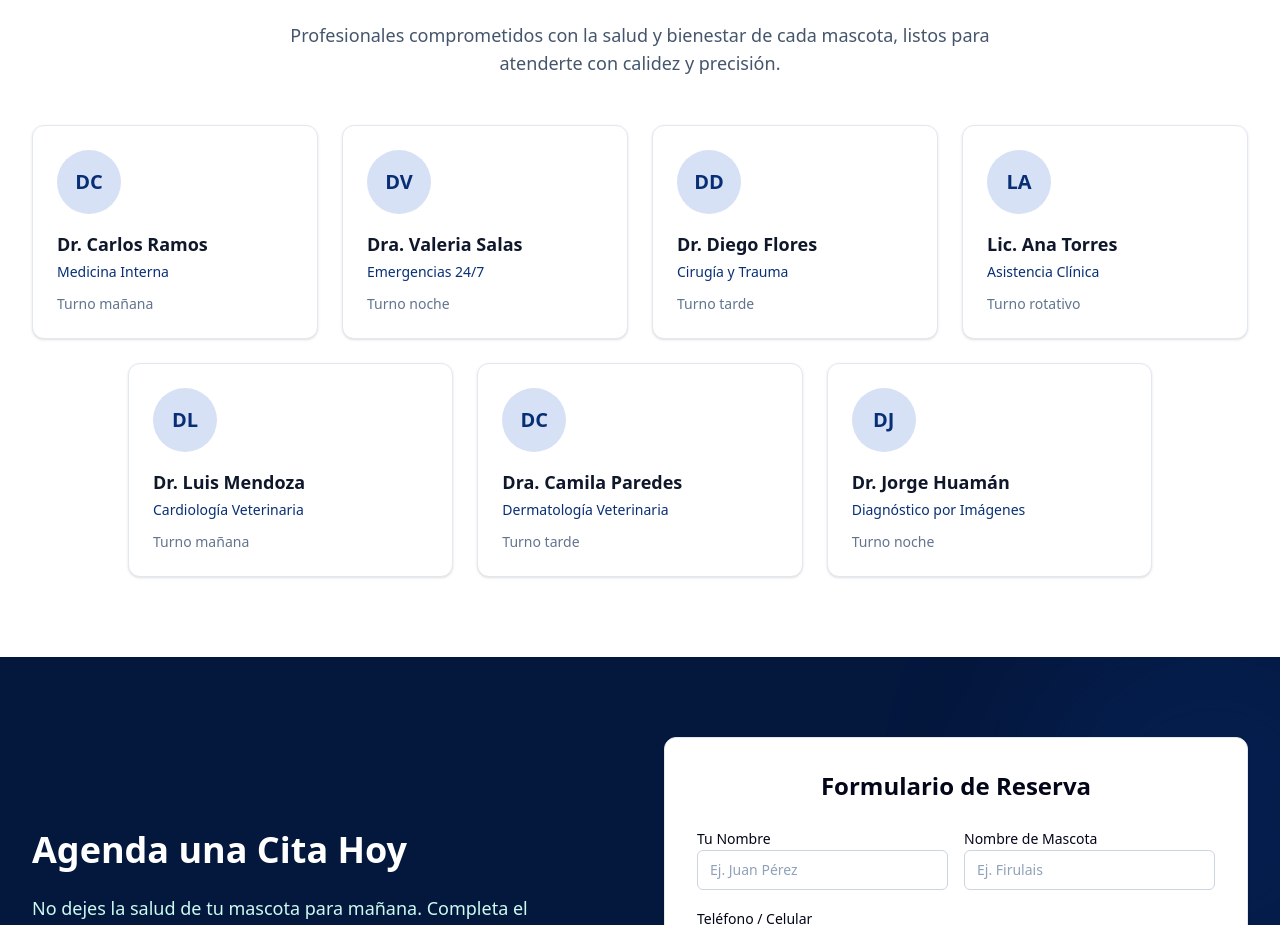
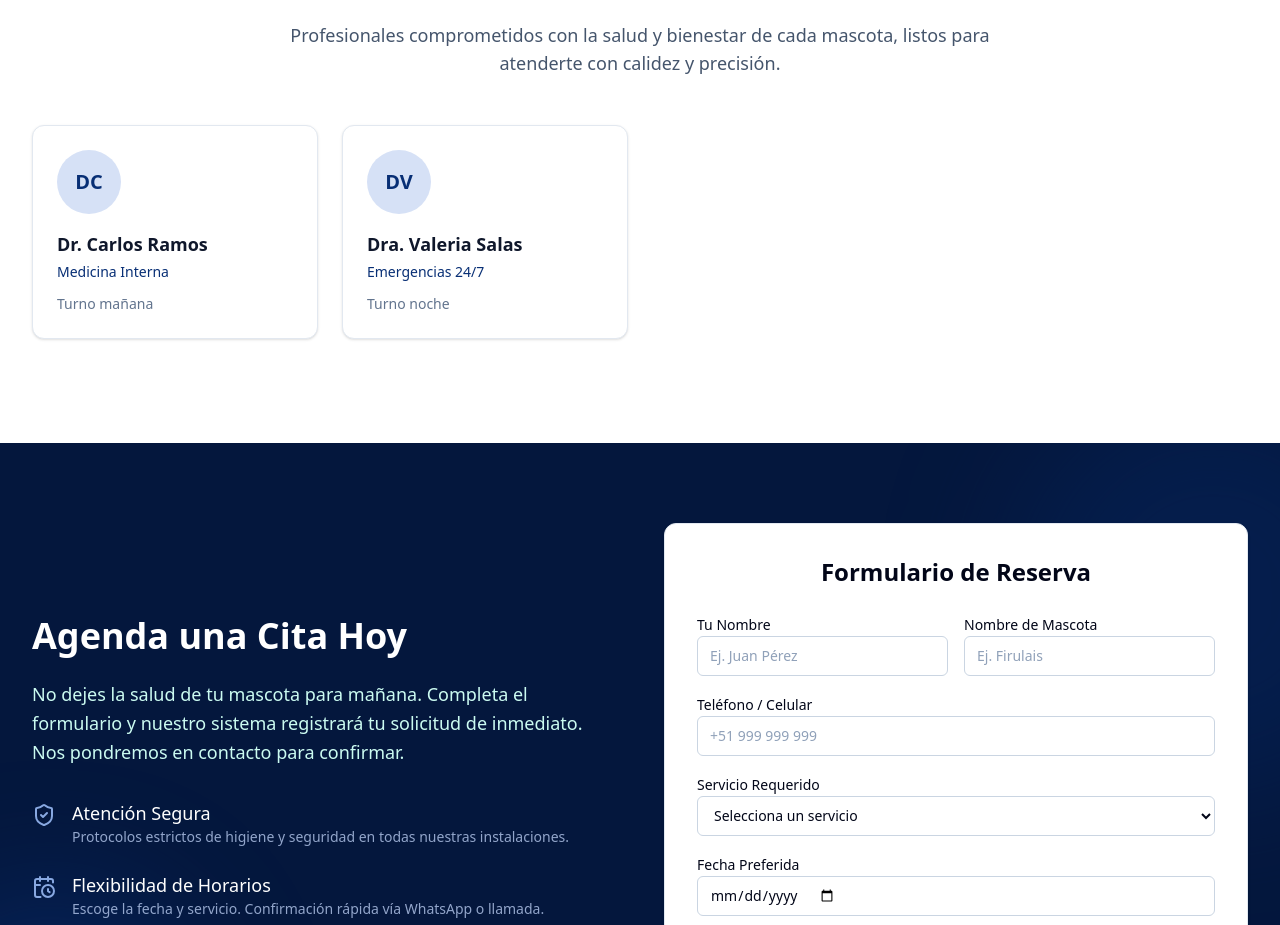
Before and after one commit to devchristopheruxuidesigner-design/veterinary-cevet-frontend, a Next.js app: page / in a window 1280 px wide. Shown: the part 2214-3139 px from the top of the page. Built offline with nearby package versions, Linux system fonts and the light colour scheme.

Commit message:
Actualización de Staff / Dr. Anthony / Dr. Jerson

```diff
--- a/src/app/page.js
+++ b/src/app/page.js
@@ -286,11 +286,6 @@ const Staff = () => {
   const staffList = [
     { name: "Dr. Carlos Ramos", role: "Medicina Interna", shift: "Turno mañana" },
     { name: "Dra. Valeria Salas", role: "Emergencias 24/7", shift: "Turno noche" },
-    { name: "Dr. Diego Flores", role: "Cirugía y Trauma", shift: "Turno tarde" },
-    { name: "Lic. Ana Torres", role: "Asistencia Clínica", shift: "Turno rotativo" },
-    { name: "Dr. Luis Mendoza", role: "Cardiología Veterinaria", shift: "Turno mañana" },
-    { name: "Dra. Camila Paredes", role: "Dermatología Veterinaria", shift: "Turno tarde" },
-    { name: "Dr. Jorge Huamán", role: "Diagnóstico por Imágenes", shift: "Turno noche" }
   ];
   const firstRowStaff = staffList.slice(0, 4);
   const secondRowStaff = staffList.slice(4);
```
